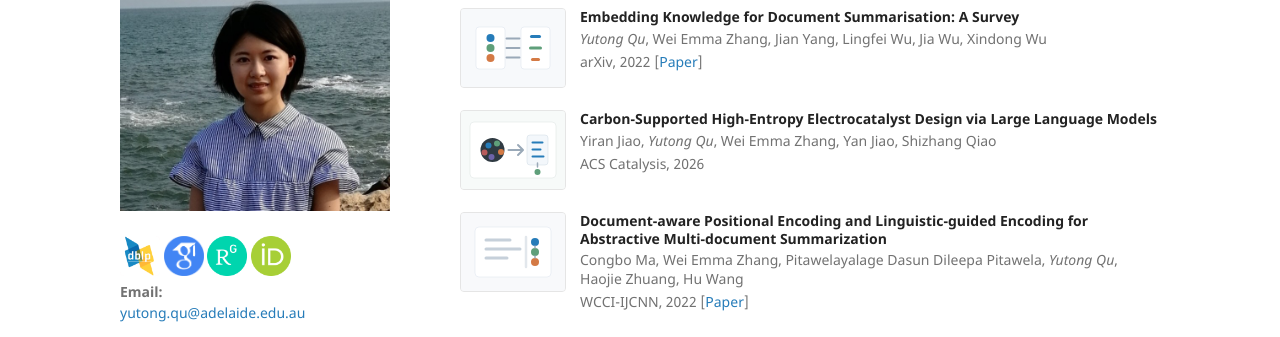
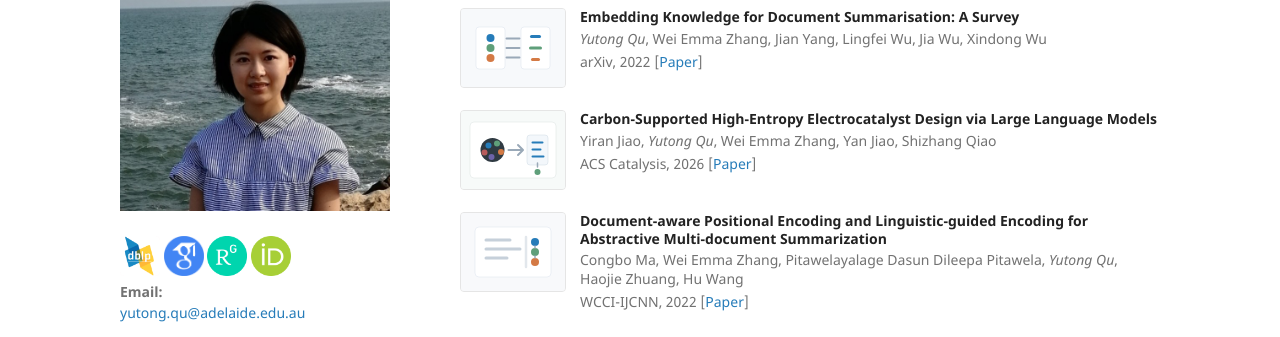
Before and after one commit to yutongqu/yutongqu.github.io, a Jekyll site: the page built from index.md, in a window 1280 px wide and 900 px high, scrolled down 588 px. Shown: the part 168-505 px from the top of the window. Built offline with Jekyll 4.4.1, drawn with Linux system fonts in a browser that asks for light colours; our own code applies the rules of GitHub Pages for plain Markdown files; the repository's description, which GitHub fills in, is left out.

Commit message:
Update index.md

```diff
--- a/index.md
+++ b/index.md
@@ -60,7 +60,7 @@ I am currently an MPhil student at the [School of Computer Science and Informati
     <div>
       <p class="publication-title"><strong>Carbon-Supported High-Entropy Electrocatalyst Design via Large Language Models</strong></p>
       <p class="publication-authors">Yiran Jiao, <em>Yutong Qu</em>, Wei Emma Zhang, Yan Jiao, Shizhang Qiao</p>
-      <p class="publication-venue">ACS Catalysis, 2026</p>
+      <p class="publication-venue">ACS Catalysis, 2026 [<a href="https://pubs.acs.org/doi/10.1021/acscatal.6c00635">Paper</a>]</p>
     </div>
   </article>
 
```
